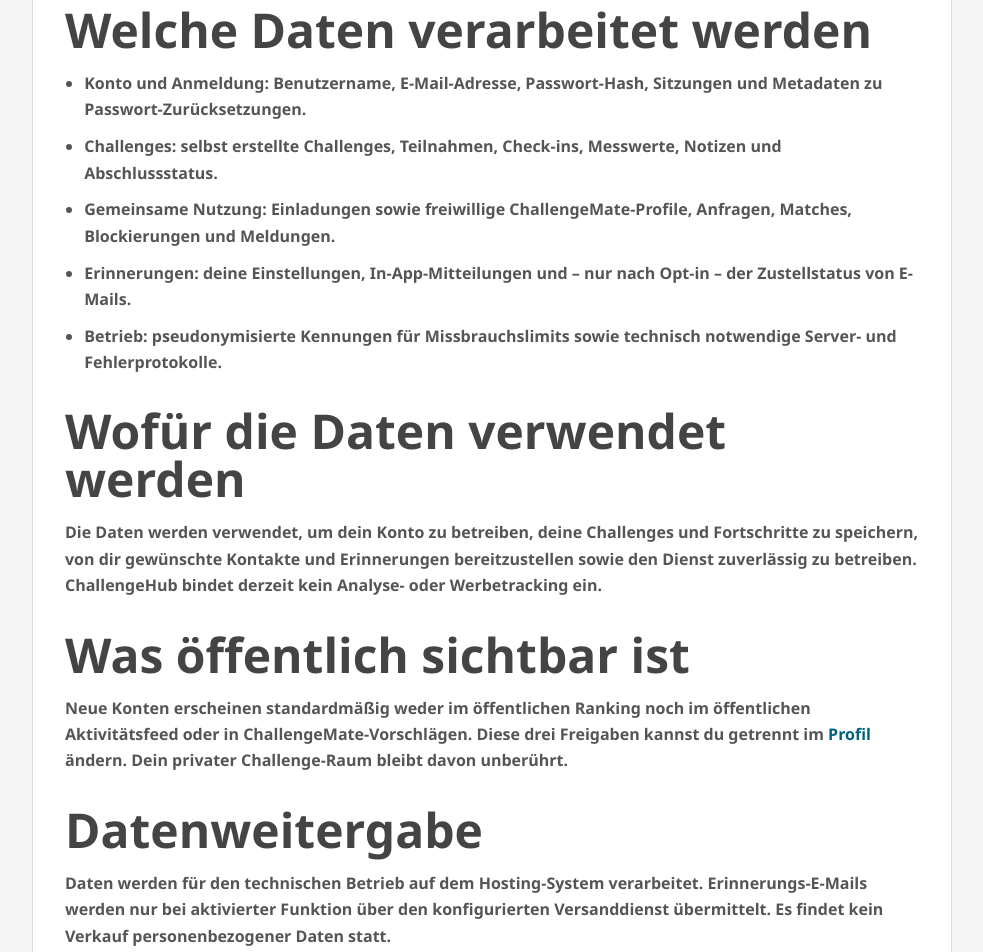
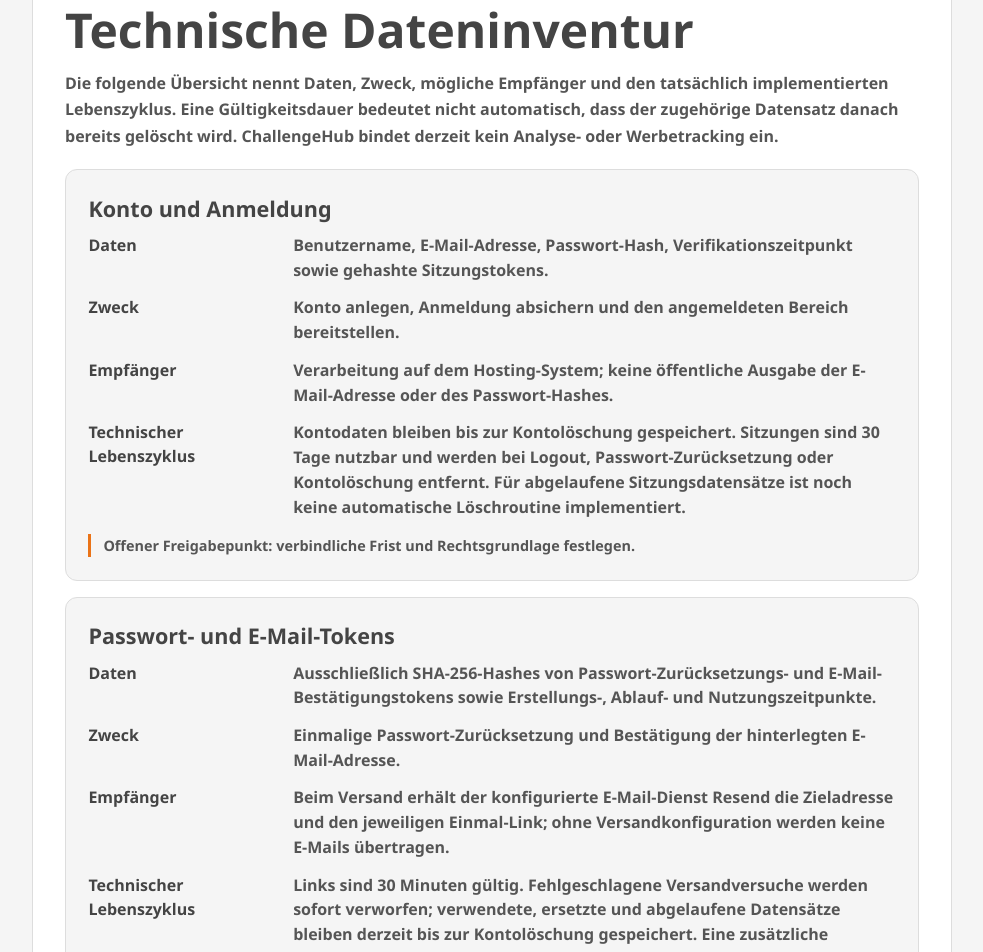
Before and after one commit to powaaah/challengehub, a Next.js app: page /datenschutz in a window 1280 px wide. Shown: the part 880-1832 px from the top of the page, without its empty margins (148-1131 px from the left). Built offline with nearby package versions, Linux system fonts and the light colour scheme; no server answers.

Commit message:
feat: document privacy data lifecycle and registration notice

```diff
--- a/app/datenschutz/page.tsx
+++ b/app/datenschutz/page.tsx
@@ -1,6 +1,7 @@
 import type { Metadata } from "next";
 import Link from "next/link";
 import { SiteFooter, SiteHeader } from "@/components/site-shell";
+import { privacyDataInventory } from "@/data/privacy-data-inventory";
 import { getCurrentUser } from "@/lib/auth";
 import styles from "../legal-pages.module.css";
 
@@ -41,28 +42,42 @@
               <code>Kontakt:</code><span>[vor Livegang eintragen]</span>
             </div>
 
-            <h2>Welche Daten verarbeitet werden</h2>
-            <ul>
-              <li><strong>Konto und Anmeldung:</strong> Benutzername, E-Mail-Adresse, Passwort-Hash, Sitzungen und Metadaten zu Passwort-Zurücksetzungen.</li>
-              <li><strong>Challenges:</strong> selbst erstellte Challenges, Teilnahmen, Check-ins, Messwerte, Notizen und Abschlussstatus.</li>
-              <li><strong>Gemeinsame Nutzung:</strong> Einladungen sowie freiwillige ChallengeMate-Profile, Anfragen, Matches, Blockierungen und Meldungen.</li>
-              <li><strong>Erinnerungen:</strong> deine Einstellungen, In-App-Mitteilungen und – nur nach Opt-in – der Zustellstatus von E-Mails.</li>
-              <li><strong>Betrieb:</strong> pseudonymisierte Kennungen für Missbrauchslimits sowie technisch notwendige Server- und Fehlerprotokolle.</li>
-            </ul>
-
-            <h2>Wofür die Daten verwendet werden</h2>
+            <h2>Technische Dateninventur</h2>
             <p>
-              Die Daten werden verwendet, um dein Konto zu betreiben, deine Challenges und Fortschritte zu speichern, von dir gewünschte Kontakte und Erinnerungen bereitzustellen sowie den Dienst zuverlässig zu betreiben. ChallengeHub bindet derzeit kein Analyse- oder Werbetracking ein.
+              Die folgende Übersicht nennt Daten, Zweck, mögliche Empfänger und den tatsächlich implementierten Lebenszyklus. Eine Gültigkeitsdauer bedeutet nicht automatisch, dass der zugehörige Datensatz danach bereits gelöscht wird. ChallengeHub bindet derzeit kein Analyse- oder Werbetracking ein.
             </p>
+            <div className={styles.inventory}>
+              {privacyDataInventory.map((entry) => (
+                <article className={styles.inventoryEntry} id={`daten-${entry.id}`} key={entry.id}>
+                  <h3>{entry.title}</h3>
+                  <dl>
+                    <div>
+                      <dt>Daten</dt>
+                      <dd>{entry.data}</dd>
+                    </div>
+                    <div>
+                      <dt>Zweck</dt>
+                      <dd>{entry.purpose}</dd>
+                    </div>
+                    <div>
+                      <dt>Empfänger</dt>
+                      <dd>{entry.recipients}</dd>
+                    </div>
+                    <div>
+                      <dt>Technischer Lebenszyklus</dt>
+                      <dd>{entry.implementedLifecycle}</dd>
+                    </div>
+                  </dl>
+                  {entry.reviewRequired ? (
+                    <p className={styles.reviewNote}>Offener Freigabepunkt: verbindliche Frist und Rechtsgrundlage festlegen.</p>
+                  ) : null}
+                </article>
+              ))}
+            </div>
 
             <h2>Was öffentlich sichtbar ist</h2>
             <p>
               Neue Konten erscheinen standardmäßig weder im öffentlichen Ranking noch im öffentlichen Aktivitätsfeed oder in ChallengeMate-Vorschlägen. Diese drei Freigaben kannst du getrennt im <Link href="/profil">Profil</Link> ändern. Dein privater Challenge-Raum bleibt davon unberührt.
-            </p>
-
-            <h2>Datenweitergabe</h2>
-            <p>
-              Daten werden für den technischen Betrieb auf dem Hosting-System verarbeitet. Erinnerungs-E-Mails werden nur bei aktivierter Funktion über den konfigurierten Versanddienst übermittelt. Es findet kein Verkauf personenbezogener Daten statt.
             </p>
 
             <h2>Export und Löschung</h2>
@@ -75,7 +90,7 @@
 
             <h2>Speicherdauer und Rechte</h2>
             <p>
-              Kontodaten bleiben bis zur Löschung des Kontos gespeichert. Sitzungen und Zurücksetzungslinks besitzen eigene Ablaufzeiten; Rate-Limit-Ereignisse werden nach Ablauf bereinigt. Verbindliche Fristen für technische Protokolle und den anonymen Löschvermerk werden im finalen Löschkonzept festgelegt.
+              Die oben genannten technischen Lebenszyklen beschreiben den aktuellen Code-Stand, noch keine rechtlich freigegebenen Aufbewahrungsfristen. Insbesondere für abgelaufene Sitzungen und Tokens, Einladungen, Moderationsdaten, dauerhafte Mitteilungen, Hosting-Protokolle und den anonymen Löschvermerk fehlen noch verbindliche Fristen oder automatische Löschläufe.
             </p>
             <p>
               Für Auskunft, Berichtigung, Löschung, Einschränkung, Widerspruch und Datenübertragbarkeit wird vor dem Produktionsstart der Kontakt des Verantwortlichen ergänzt. Benutzername, Sichtbarkeit, Export und Kontolöschung kannst du bereits direkt im Profil verwalten.
--- a/app/legal-pages.module.css
+++ b/app/legal-pages.module.css
@@ -101,3 +101,63 @@
   color: var(--brand-dark);
   font-weight: 600;
 }
+
+.inventory {
+  display: grid;
+  gap: 1rem;
+  margin-top: 1.25rem;
+}
+
+.inventoryEntry {
+  border: 1px solid var(--border);
+  border-radius: 12px;
+  background: var(--background);
+  padding: clamp(1rem, 3vw, 1.4rem);
+}
+
+.inventoryEntry h3 {
+  margin-top: 0;
+  color: var(--background-deep);
+  font-family: var(--font-display);
+  font-size: 1.35rem;
+}
+
+.inventoryEntry dl {
+  display: grid;
+  gap: 0.8rem;
+  margin: 0;
+}
+
+.inventoryEntry dl > div {
+  display: grid;
+  grid-template-columns: minmax(8.5rem, 0.32fr) minmax(0, 1fr);
+  gap: 0.75rem;
+}
+
+.inventoryEntry dt {
+  color: var(--text);
+  font-weight: 750;
+}
+
+.inventoryEntry dd {
+  min-width: 0;
+  margin: 0;
+  color: var(--text-muted);
+  font-weight: 600;
+  line-height: 1.55;
+  overflow-wrap: anywhere;
+}
+
+.inventoryEntry .reviewNote {
+  margin: 0.9rem 0 0;
+  border-left: 3px solid rgb(234, 115, 23);
+  padding-left: 0.75rem;
+  font-size: 0.9rem;
+}
+
+@media (max-width: 560px) {
+  .inventoryEntry dl > div {
+    grid-template-columns: 1fr;
+    gap: 0.2rem;
+  }
+}
--- /dev/null
+++ b/data/privacy-data-inventory.ts
@@ -0,0 +1,84 @@
+export type PrivacyDataInventoryEntry = {
+  id: string;
+  title: string;
+  data: string;
+  purpose: string;
+  recipients: string;
+  implementedLifecycle: string;
+  reviewRequired: boolean;
+};
+
+export const privacyDataInventory: PrivacyDataInventoryEntry[] = [
+  {
+    id: "account",
+    title: "Konto und Anmeldung",
+    data: "Benutzername, E-Mail-Adresse, Passwort-Hash, Verifikationszeitpunkt sowie gehashte Sitzungstokens.",
+    purpose: "Konto anlegen, Anmeldung absichern und den angemeldeten Bereich bereitstellen.",
+    recipients: "Verarbeitung auf dem Hosting-System; keine öffentliche Ausgabe der E-Mail-Adresse oder des Passwort-Hashes.",
+    implementedLifecycle: "Kontodaten bleiben bis zur Kontolöschung gespeichert. Sitzungen sind 30 Tage nutzbar und werden bei Logout, Passwort-Zurücksetzung oder Kontolöschung entfernt. Für abgelaufene Sitzungsdatensätze ist noch keine automatische Löschroutine implementiert.",
+    reviewRequired: true
+  },
+  {
+    id: "account-tokens",
+    title: "Passwort- und E-Mail-Tokens",
+    data: "Ausschließlich SHA-256-Hashes von Passwort-Zurücksetzungs- und E-Mail-Bestätigungstokens sowie Erstellungs-, Ablauf- und Nutzungszeitpunkte.",
+    purpose: "Einmalige Passwort-Zurücksetzung und Bestätigung der hinterlegten E-Mail-Adresse.",
+    recipients: "Beim Versand erhält der konfigurierte E-Mail-Dienst Resend die Zieladresse und den jeweiligen Einmal-Link; ohne Versandkonfiguration werden keine E-Mails übertragen.",
+    implementedLifecycle: "Links sind 30 Minuten gültig. Fehlgeschlagene Versandversuche werden sofort verworfen; verwendete, ersetzte und abgelaufene Datensätze bleiben derzeit bis zur Kontolöschung gespeichert. Eine zusätzliche automatische Löschfrist ist noch festzulegen und technisch umzusetzen.",
+    reviewRequired: true
+  },
+  {
+    id: "challenges",
+    title: "Challenges und Fortschritt",
+    data: "Erstellte Challenges, Teilnahmen, Start- und Abschlusszeitpunkte, Check-in-Datum, Messwert und optionale Notiz.",
+    purpose: "Challenges veröffentlichen, persönlichen Fortschritt berechnen und die gewählten Community-Funktionen bereitstellen.",
+    recipients: "Verarbeitung auf dem Hosting-System. Veröffentlichte Challenges sind öffentlich; Ranking und Aktivitätsfeed zeigen personenbezogene Fortschrittsdaten nur nach der jeweiligen Freigabe im Profil.",
+    implementedLifecycle: "Persönliche Teilnahmen und Check-ins werden bei Kontolöschung entfernt. Entwürfe und nicht veröffentlichte eigene Challenges werden ebenfalls gelöscht; veröffentlichte Challenges bleiben ohne Kontoverknüpfung erhalten. Eine kürzere automatische Frist ist nicht implementiert.",
+    reviewRequired: true
+  },
+  {
+    id: "invitations",
+    title: "Challenge-Einladungen",
+    data: "Einladende Teilnahme, Hash des Einladungstokens, Ablauf-, Annahme- und Widerrufszeitpunkte sowie gegebenenfalls das annehmende Konto.",
+    purpose: "Zeitlich begrenzte Einladungen sicher erstellen und nur einmal annehmen.",
+    recipients: "Der von der einladenden Person selbst geteilte Link geht an die gewählte empfangende Person; die Zuordnung wird ansonsten auf dem Hosting-System verarbeitet.",
+    implementedLifecycle: "Einladungslinks sind sieben Tage gültig. Datensätze bleiben derzeit bis zur Löschung der zugehörigen Teilnahme beziehungsweise des Kontos gespeichert; eine automatische Bereinigung abgelaufener Einladungen ist noch nicht implementiert.",
+    reviewRequired: true
+  },
+  {
+    id: "challenge-mate",
+    title: "ChallengeMate, Meldungen und Blockierungen",
+    data: "Freiwilliges Ziel, Zeitraum, Remote-Angabe oder grober Ort, Kontaktanfragen, Matches, Blockierungen und Meldungsgrund mit optionalen Details.",
+    purpose: "Passende ChallengeMates vorschlagen, beidseitige Verbindungen herstellen und Missbrauch bearbeiten.",
+    recipients: "Kompatible ChallengeMate-Nutzer sehen die freigegebenen Profildaten; Meldungen sind für die interne Moderation bestimmt. Es werden keine direkten Kontaktdaten oder präzisen Standorte freigegeben.",
+    implementedLifecycle: "Die Auffindbarkeit kann pausiert werden. Profile, Verbindungen, Blockierungen und Meldungen bleiben bis zur Kontolöschung gespeichert; verbindliche Prüf- und Löschfristen für Moderationsdaten sind noch festzulegen.",
+    reviewRequired: true
+  },
+  {
+    id: "notifications",
+    title: "In-App- und E-Mail-Erinnerungen",
+    data: "Opt-in-Einstellungen, Typ und Inhalt der Mitteilung, Bezugszeitpunkt, Gelesen-Status und Zeitpunkt einer erfolgreichen E-Mail-Zustellung.",
+    purpose: "Gewählte Erinnerungen, Wochenrückblicke und ChallengeMate-Ereignisse zustellen und doppelte Zustellungen verhindern.",
+    recipients: "In-App-Verarbeitung auf dem Hosting-System. Nur bei aktivierter E-Mail-Funktion erhält Resend Zieladresse, Nachrichteninhalt sowie Challenge- und Abmeldelink.",
+    implementedLifecycle: "Tageserinnerungen und Wiedereinstiegshinweise werden bei der nächsten Synchronisierung ersetzt oder entfernt, sobald sie nicht mehr aktuell sind. Andere Mitteilungen und Zustellnachweise bleiben bis zur Kontolöschung gespeichert; eine zusätzliche automatische Frist ist noch offen.",
+    reviewRequired: true
+  },
+  {
+    id: "abuse-prevention",
+    title: "Missbrauchsschutz",
+    data: "Mit einem geheimen HMAC pseudonymisierte Kennungen aus E-Mail-Adresse, Benutzerkennung, Token oder Client-IP sowie Zeit, Limitbereich und Ereignis-ID.",
+    purpose: "Login, Registrierung, Zurücksetzung, Verifikation und schreibende Produktaktionen gegen automatisierten Missbrauch begrenzen.",
+    recipients: "Ausschließlich Verarbeitung auf dem Hosting-System; die Rate-Limit-Tabellen speichern nicht die jeweiligen Rohkennungen.",
+    implementedLifecycle: "Bei der nächsten limitierten Aktion werden allgemeine Ereignisse entfernt, sobald sie älter als 24 Stunden sind. Separate Passwort-Zurücksetzungsanfragen werden beim nächsten solchen Versuch auf das laufende Ein-Stunden-Fenster gekürzt. Ohne eine neue Anfrage findet noch keine zeitgesteuerte Bereinigung statt.",
+    reviewRequired: true
+  },
+  {
+    id: "operations",
+    title: "Hosting-Protokolle und Löschvermerk",
+    data: "Technisch notwendige Server- und Fehlerprotokolle außerhalb der Anwendungsdatenbank sowie ein Löschvermerk ohne Nutzer-ID, E-Mail oder Namen mit Zeitpunkt und Anzahl übertragener Veröffentlichungen.",
+    purpose: "Stabiler und sicherer Betrieb sowie technischer Nachweis einer ausgeführten Kontolöschung.",
+    recipients: "Hosting-Betrieb beziehungsweise berechtigte Administration; konkrete Unterauftragnehmer sind vor Produktionsstart anhand der finalen Infrastruktur zu benennen.",
+    implementedLifecycle: "Für externe Server- und Fehlerprotokolle setzt die Anwendung selbst keine Frist. Der nicht personenbezogene Löschvermerk besitzt noch keine automatische Löschfrist. Beide Punkte benötigen eine verbindliche Betriebs- und Rechtsfreigabe.",
+    reviewRequired: true
+  }
+];
```
Also changed, not shown: components/login-modal.module.css (+15 -0 lines), components/login-modal.tsx (+9 -0 lines), 2 other files (tests, documents, lock files or other folders).
